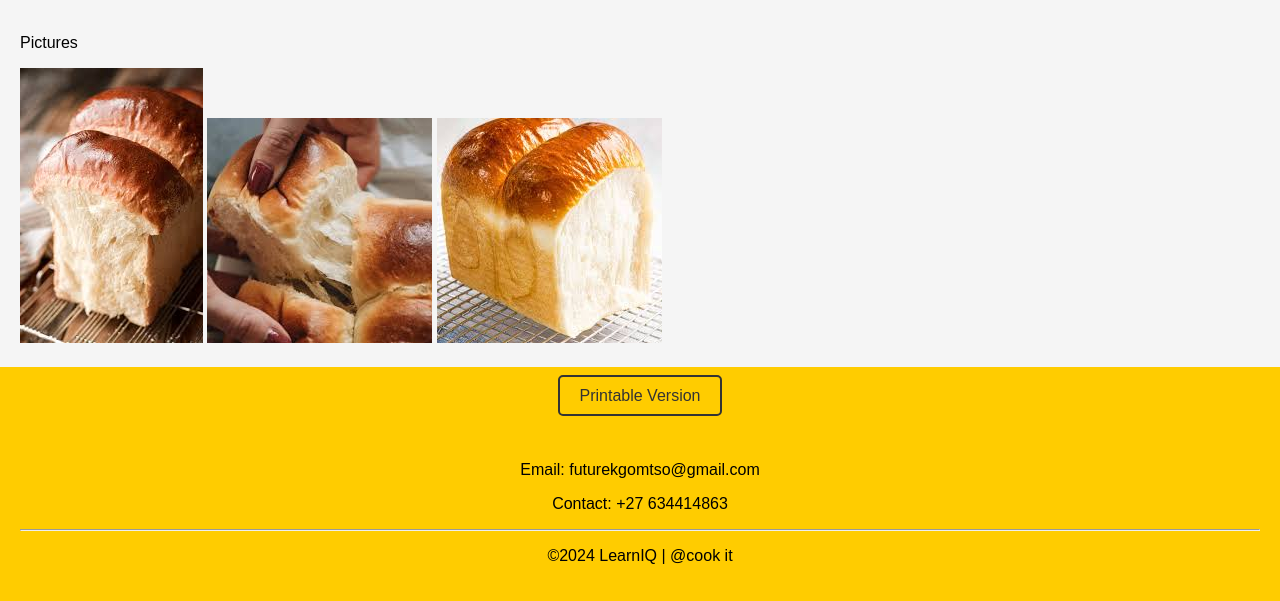
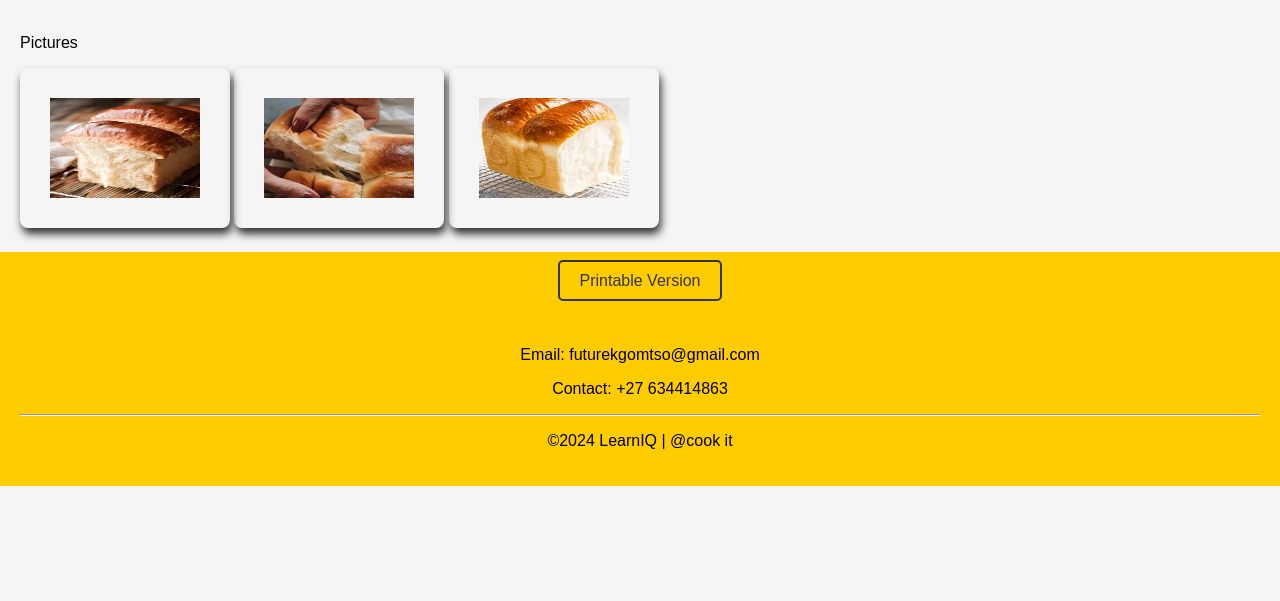
Before and after one commit to Ymffuture/REcipe, a plain HTML site: page index.html in a window 1280 px wide. Shown: the part 2376-2977 px from the top of the page. After the commit the page ends 2862 px from the top, so only its background shows below. Drawn offline with Linux system fonts and the light colour scheme.

Commit message:
Add files via upload

```diff
--- a/index.html
+++ b/index.html
@@ -72,12 +72,12 @@
     </video>
 </div>
     <!-- images sections here -->
-    <section>
+    <section class="pics">
         <p>Pictures</p>
-<img src="images/download (1).jpeg" alt="Results image">
+<img class="pic" src="images/download (1).jpeg" alt="Results image">
 
-<img src="images/download (2).jpeg" alt="Results image">
-<img src="images/download.jpeg" alt="Results image">
+<img class="pic" src="images/download (2).jpeg" alt="Results image">
+<img class="pic" src="images/download.jpeg" alt="Results image">
     </section>
     <footer>
         <a href="#" class="print"  download="Recipe.txt" >Printable Version</a>
--- a/style.css
+++ b/style.css
@@ -136,6 +136,11 @@ nav {
     #toggle-menu:checked ~ nav .nav-links {
         display: block;
     }
+    .pic{
+        width: 75px;
+        padding: 30px/2;
+        height: 100px/2;
+    }
 
 }
 .video-container {
@@ -226,3 +231,19 @@ button:hover{
     background: #04a7ff97;
     transition: background .4s ease-in;
 }
+.pics{
+    display: block;
+    gap: 8px;
+
+}
+.pic{
+    border-radius: 8px;
+    box-shadow: 2px 6px 8px #333;
+    -webkit-border-radius: 8px;
+    -moz-border-radius: 8px;
+    -ms-border-radius: 8px;
+    -o-border-radius: 8px;
+    width: 150px;
+    padding: 30px;
+    height: 100px;
+}
```
